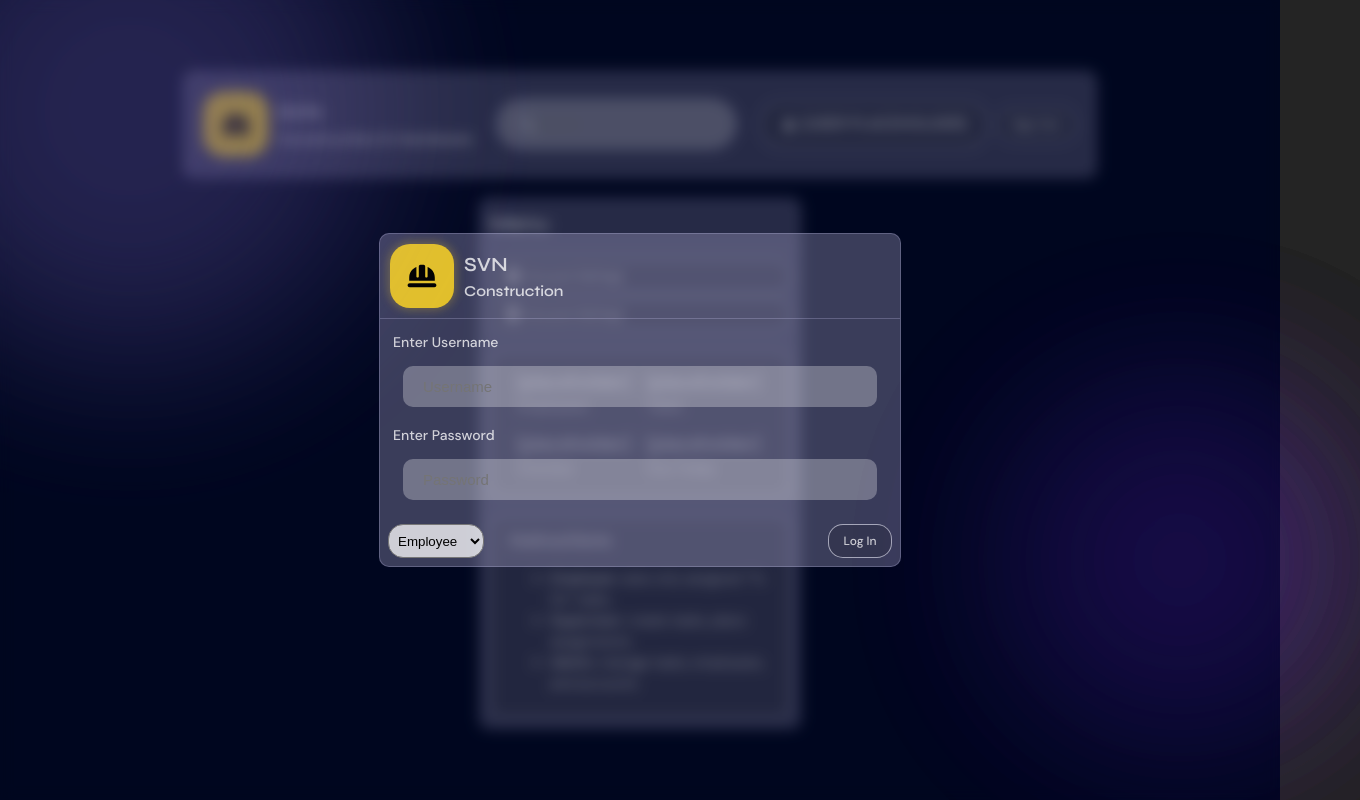
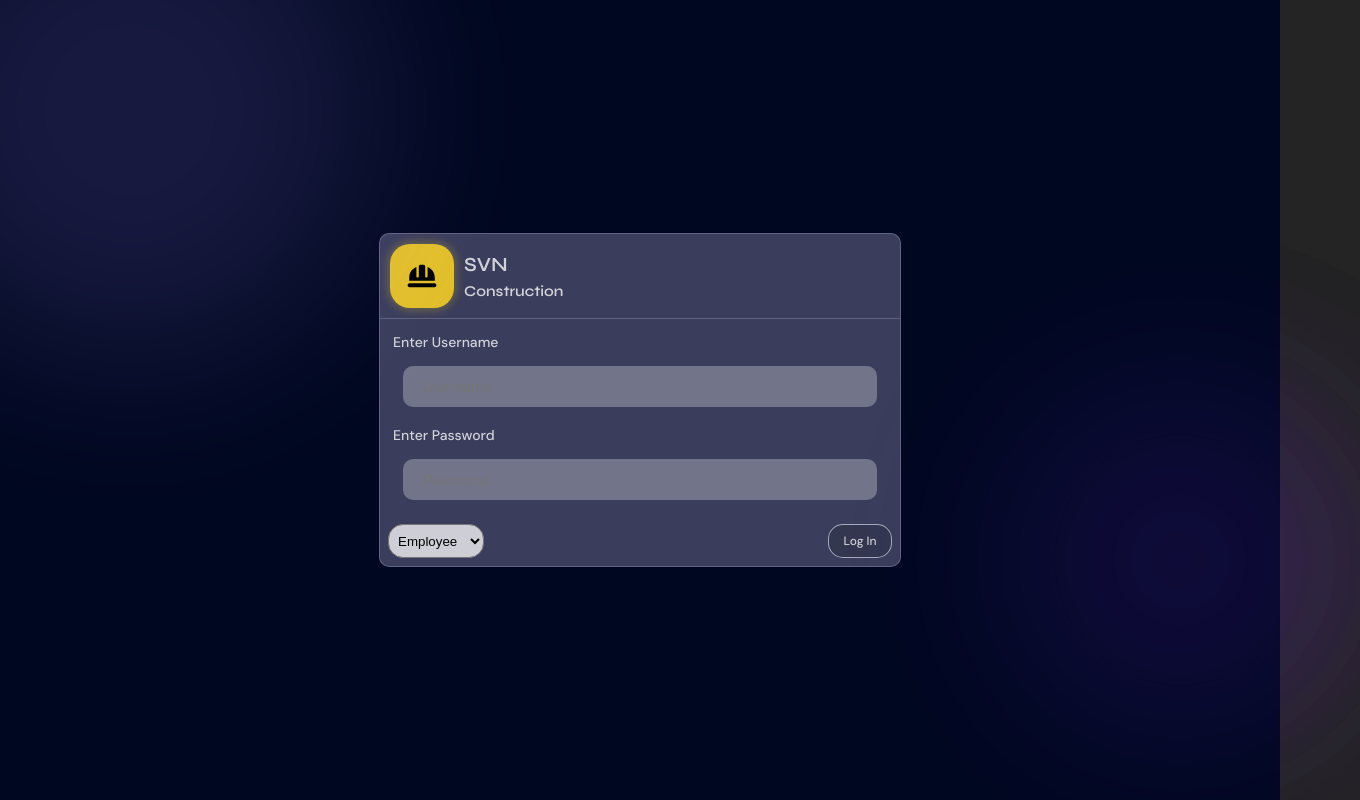
Before and after one commit to 5000adel/SVN-Task-Manager-React, a React (Vite) app in the folder svn-app/: page / in a window 1280 px wide. Shown: the whole page, 1360 px wide, since content can reach past the window. Built offline with nearby package versions, Linux system fonts and the light colour scheme.

Commit message:
refactor: removed Blur.jsx, changed function to work with only Background.jsx to avoid redundancy

```diff
--- a/svn-app/src/assets/components/Background.jsx
+++ b/svn-app/src/assets/components/Background.jsx
@@ -4,9 +4,10 @@ const bg = {
     background: '#000720',
     width: '100vw',
     height: '100vh',
-    position: 'absolute',
+    position: 'fixed',
     top: '0',
     right: '0',
+    overflowY: 'auto'
 };
 
 const glowbase = {
@@ -18,9 +19,9 @@ const glowbase = {
     zIndex: '0',
 }
 
-export default function Background({ children }) {
+export default function Background({ children, blur }) {
     return (
-        <div style={bg}>
+        <div style={{ ...bg, backdropFilter: blur ? 'blur(7px)' : 'none' }}>
             <div style={{
                 ...glowbase,
                 width: '500px',
--- a/svn-app/src/assets/components/Blur.jsx
+++ /dev/null
@@ -1,46 +0,0 @@
-
-
-const bg = {
-    background: '#00072055',
-    minWidth: '100vw',
-    minHeight: '100vh',
-    position: 'absolute',
-    top: '0',
-    right: '0',
-    backdropFilter: 'blur(7px)',
-};
-
-const glowbase = {
-    position: 'fixed',
-    borderRadius: '50%',
-    pointerEvents: 'none',
-    filter: 'blur(90px)',
-    opacity: '.14',
-    zIndex: '0',
-}
-
-export default function Blur({ children }) {
-    return (
-        <div style={bg}>
-            <div style={{
-                ...glowbase,
-                width: '500px',
-                height: '500px',
-                background: '#a78bfa',
-                top: '-140px',
-                left: '-120px',
-            }}></div>
-
-
-            <div style={{
-                ...glowbase,
-                width: '360px',
-                height: '360px',
-                background: '#6d28d9',
-                bottom: '60px',
-                right: '-80px',
-            }}></div>
-            {children}
-        </div>
-    );
-}
--- a/svn-app/src/assets/pages/Auth.jsx
+++ b/svn-app/src/assets/pages/Auth.jsx
@@ -1,12 +1,12 @@
 import '../styles/Auth.css'
-import Blur from '../components/Blur'
+import Background from '../components/Background';
 import { useState } from 'react';
 
 export default function Auth({ onLogIn }) {
     const [role, setRole] = useState("worker");
 
     return (
-        <Blur>
+        <Background blur>
             <div className='parent-container'>
                 <div className='container'>
                     <div className='header'>
@@ -39,6 +39,6 @@ export default function Auth({ onLogIn }) {
                     </div>
                 </div>
             </div>
-        </Blur>
+        </Background>
     )
 }
```
